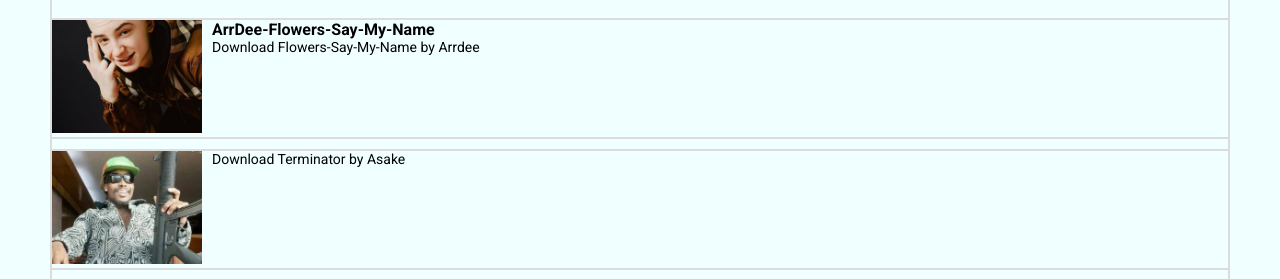
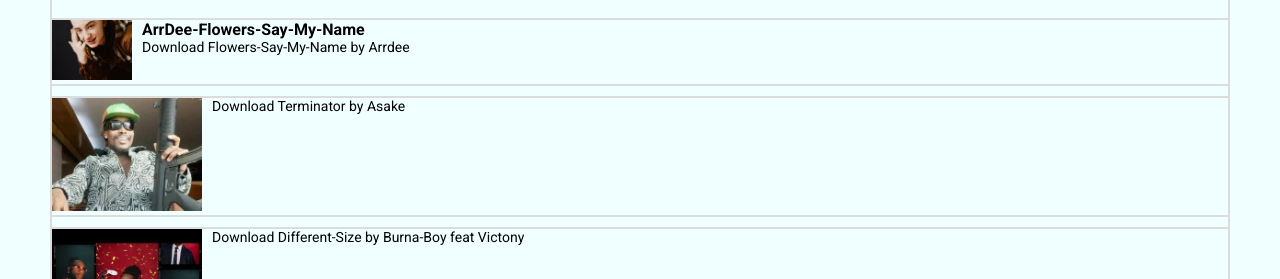
Before and after one commit to godmayhem7/tester2, a plain HTML site: page index.html in a window 1280 px wide. Shown: the part 497-776 px from the top of the page. Drawn offline with Linux system fonts and the light colour scheme.

Commit message:
Update index.html

```diff
--- a/index.html
+++ b/index.html
@@ -39,7 +39,7 @@
 
             <section>
                 <div>
-                    <img src="img-folder/ArrDee-Flowers-Say-My-Name-1-326x245.jpeg" style="width: 150px; margin-right:10px;">
+                    <img src="img-folder/ArrDee-Flowers-Say-My-Name-1-326x245.jpeg" style="width: 80px; height:60px; margin-right:10px;">
                 </div>
                 <div>
                     <div class="music-name-div">
```
